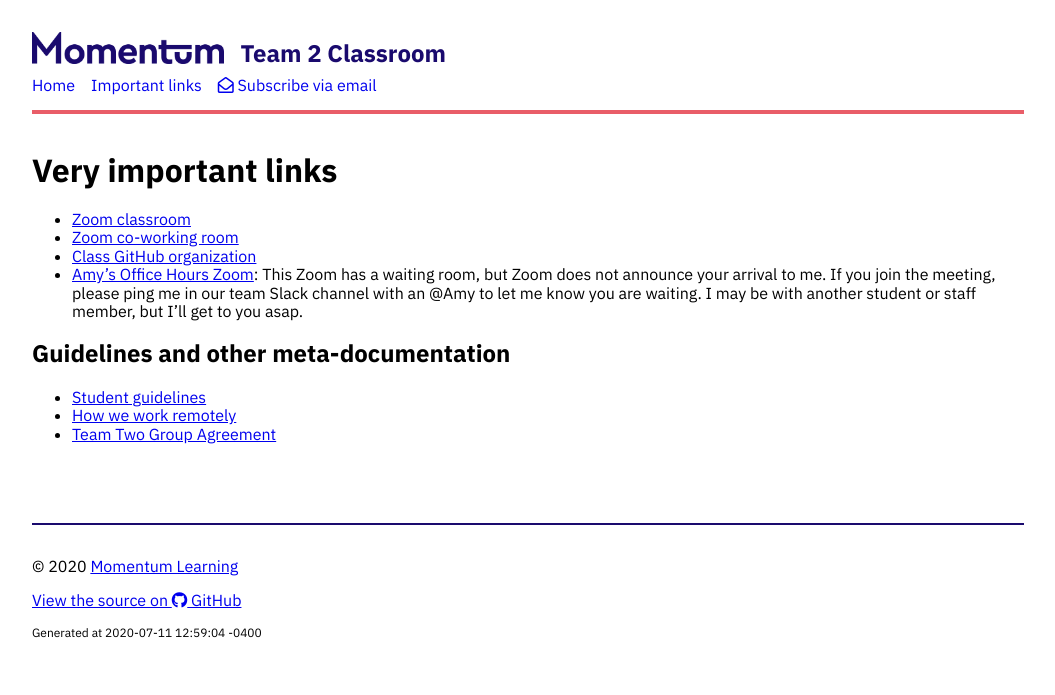
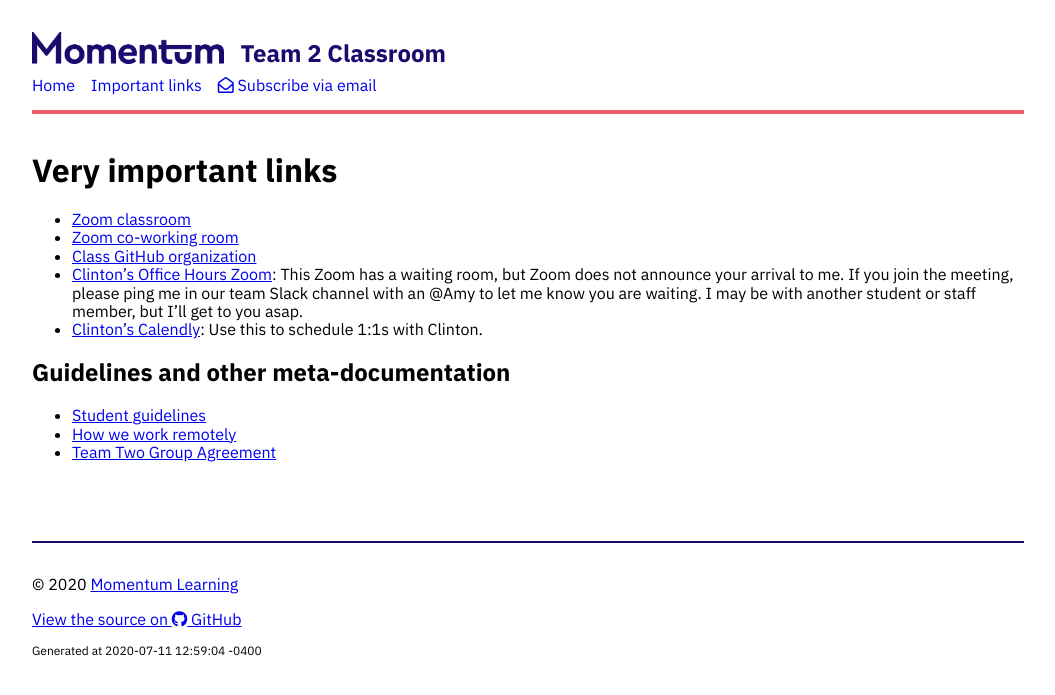
Before and after one commit to momentum-team-3/momentum-team-3.github.io, a Jekyll site: the page built from links.md, in a window 1280 px wide. Shown: the top 695 px of the page, without its empty margins (112-1167 px from the left). Built offline with Jekyll 4.4.1, drawn with Linux system fonts in a browser that asks for light colours; nearby versions of some CDN libraries.

Commit message:
Update links

```diff
--- a/links.md
+++ b/links.md
@@ -6,12 +6,14 @@ layout: default
 
 # Very important links
 
-* [Zoom classroom](https://us02web.zoom.us/j/88017099254?pwd=S0dXVDlNaE1wWU1uTE5mVFFDa0xoZz09)
-* [Zoom co-working room](https://us02web.zoom.us/j/705824048?pwd=Zk55dFpXa09jNGcvS2UramRNRkxyZz09)
-* [Class GitHub organization](https://github.com/momentum-team-2)
-* [Amy's Office Hours Zoom](https://us02web.zoom.us/j/99178493589?pwd=SHlLY2F0OVMzOTkvMEF5SFU2ZXZpQT09): This Zoom has a waiting room, but Zoom does not announce your arrival to me. If you join the meeting, please ping me in our team Slack channel with an @Amy to let me know you are waiting. I may be with another student or staff member, but I'll get to you asap.
+- [Zoom classroom](https://us02web.zoom.us/j/580193256?pwd=L28zUENjcUJ3dTJ3VFhvc0IzWitvQT09)
+- [Zoom co-working room](https://us02web.zoom.us/j/705824048?pwd=Zk55dFpXa09jNGcvS2UramRNRkxyZz09)
+- [Class GitHub organization](https://github.com/momentum-team-2)
+- [Clinton's Office Hours Zoom](https://us02web.zoom.us/j/9193609150): This Zoom has a waiting room, but Zoom does not announce your arrival to me. If you join the meeting, please ping me in our team Slack channel with an @Amy to let me know you are waiting. I may be with another student or staff member, but I'll get to you asap.
+- [Clinton's Calendly](https://calendly.com/clintondreisbach/30min): Use this to schedule 1:1s with Clinton.
 
 ## Guidelines and other meta-documentation
-* [Student guidelines](https://drive.google.com/open?id=17j7lH4BTArHwF9TMN9bzDO05REuXflpYCa8JnV1KDLI&authuser=1)
-* [How we work remotely](https://github.com/momentumlearn/student-resources/blob/master/articles/working-remotely.md)
-* [Team Two Group Agreement](https://docs.google.com/document/d/14Jngv-iflsO0h3wS84iNJfRe9BS3ZI358wGS_SiLS6I/edit?usp=sharing)
+
+- [Student guidelines](https://drive.google.com/open?id=17j7lH4BTArHwF9TMN9bzDO05REuXflpYCa8JnV1KDLI&authuser=1)
+- [How we work remotely](https://github.com/momentumlearn/student-resources/blob/master/articles/working-remotely.md)
+- [Team Two Group Agreement](https://docs.google.com/document/d/14Jngv-iflsO0h3wS84iNJfRe9BS3ZI358wGS_SiLS6I/edit?usp=sharing)
```
